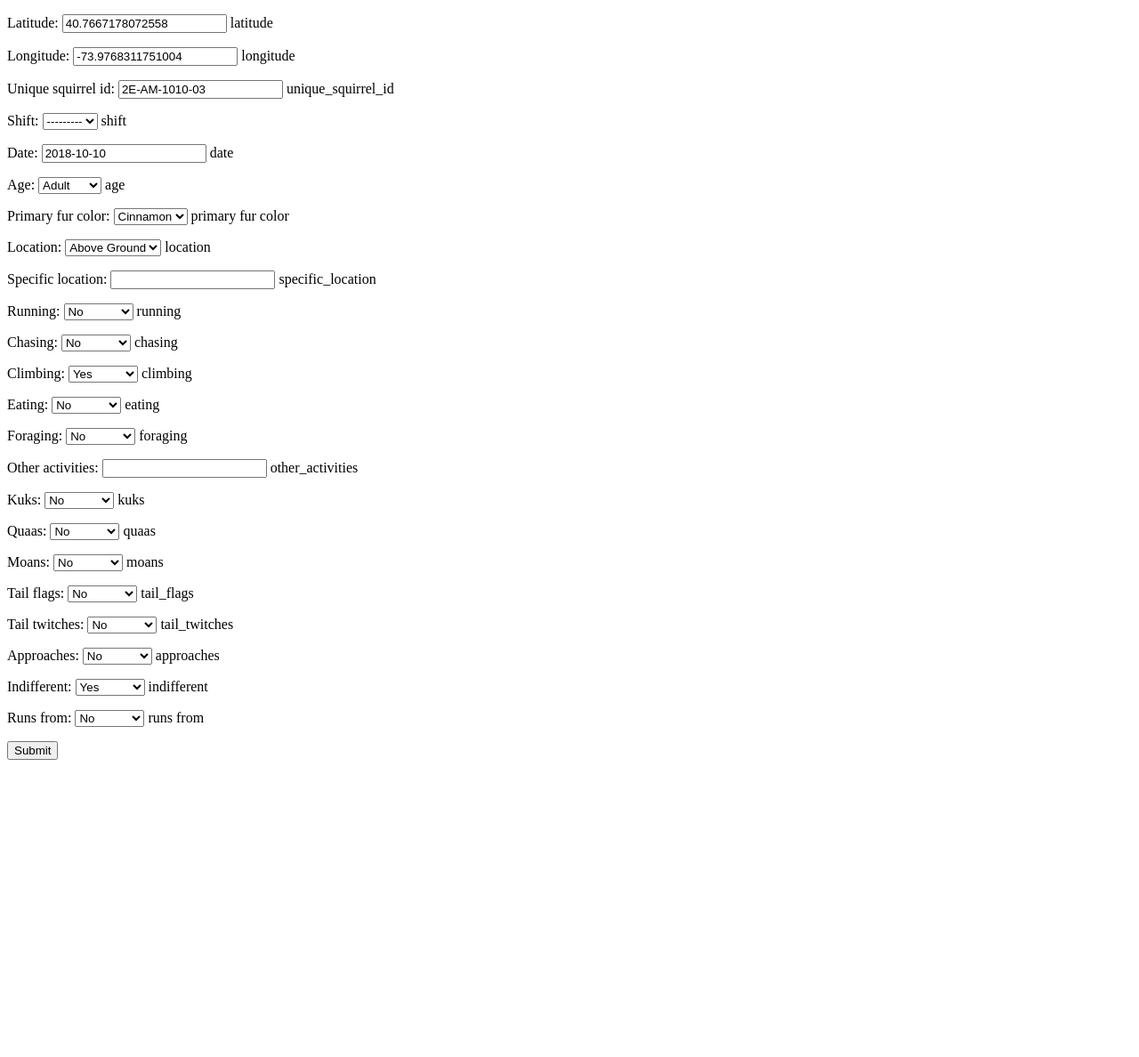
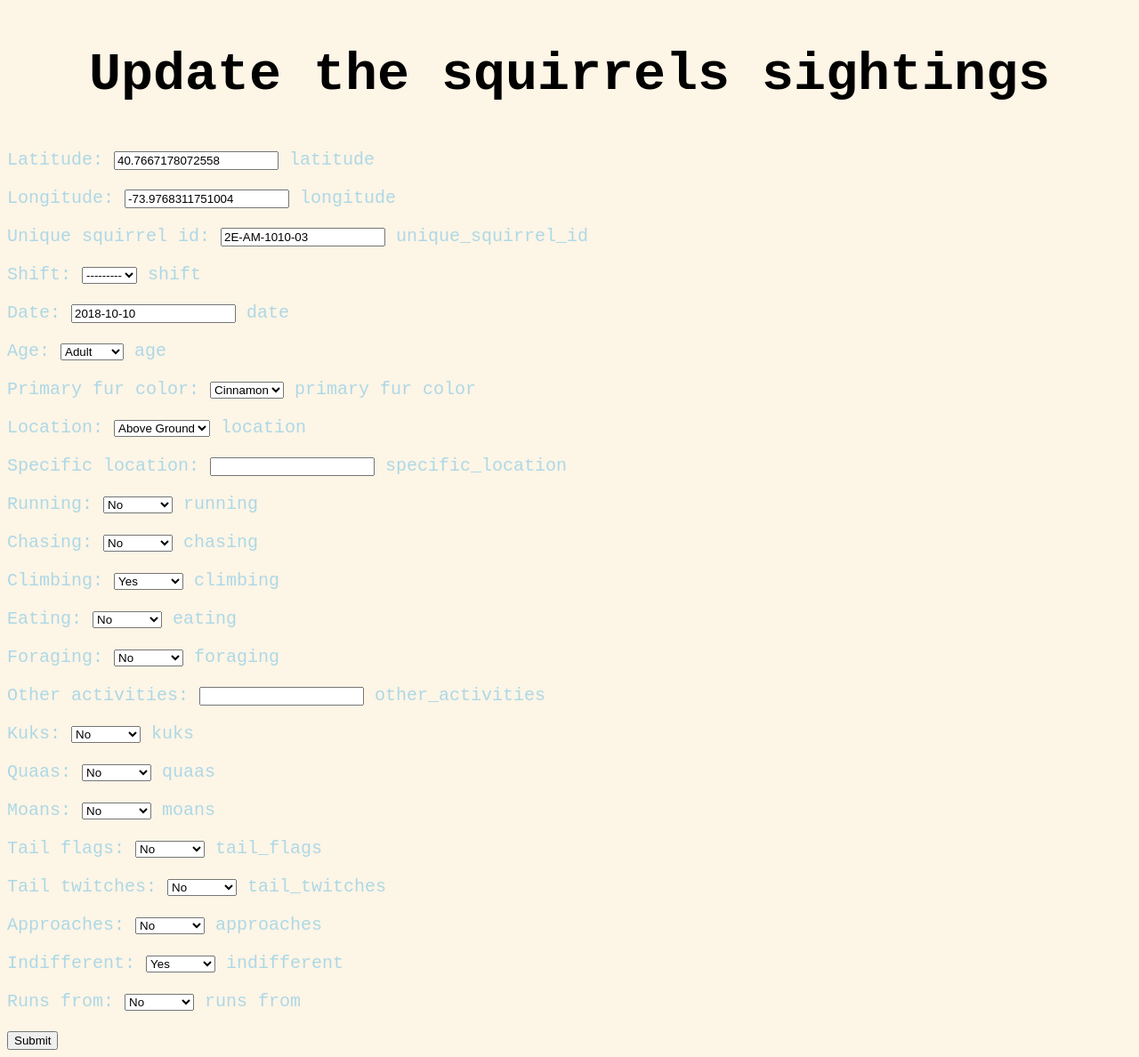
Before and after one commit to Bettajerryfish/squirrel, a Django app: a page that uses finalproject/sightings/templates/sightings/update.html in a window 1280 px wide. Shown: the whole page at 89% size. Before the commit the page ends 854 px from the top, so only its background shows below. Run offline with Django 3.2, Linux system fonts and the light colour scheme; data comes from the database, SQL or seed files in the repository; both versions use the stored data as it was after the commit.

Commit message:
add the theme

```diff
--- a/finalproject/sightings/templates/sightings/update.html
+++ b/finalproject/sightings/templates/sightings/update.html
@@ -2,15 +2,19 @@
 <html>
     <head>
         <title>Update the squirrels sightings</title>
+        <h2><center>Update the squirrels sightings</center></h2>
+        <style type="text/css">
+        h2 {color:Black;font-size:60px;font-family:Courier New;}
+        body {color:LightBlue; font-size:20px; font-family:Courier New;background-color:#FDF5E6;}
+        </style>
     </head>
     <body>
   	<div class="miniwrap">
     	<form  method="POST" id="updatesquirrel">
         	{% csrf_token %}
-		{{form.as_p}}
-
+		      {{form.as_p}}
         	<input type="submit" name='Submit'>
-       	<br>
+      <br>
     	</form>
    	</div>
     </body>
```
Also changed, not shown: finalproject/db.sqlite3.
